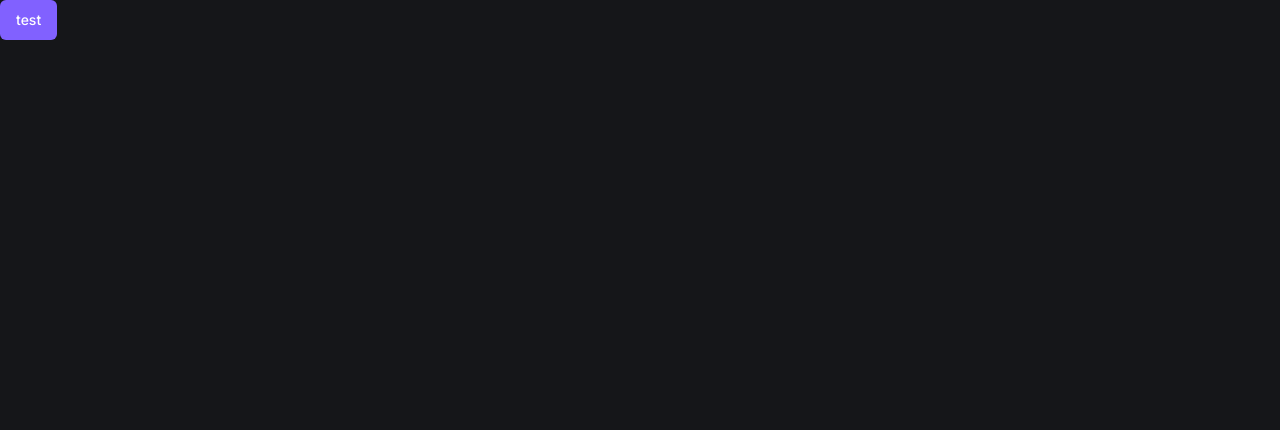
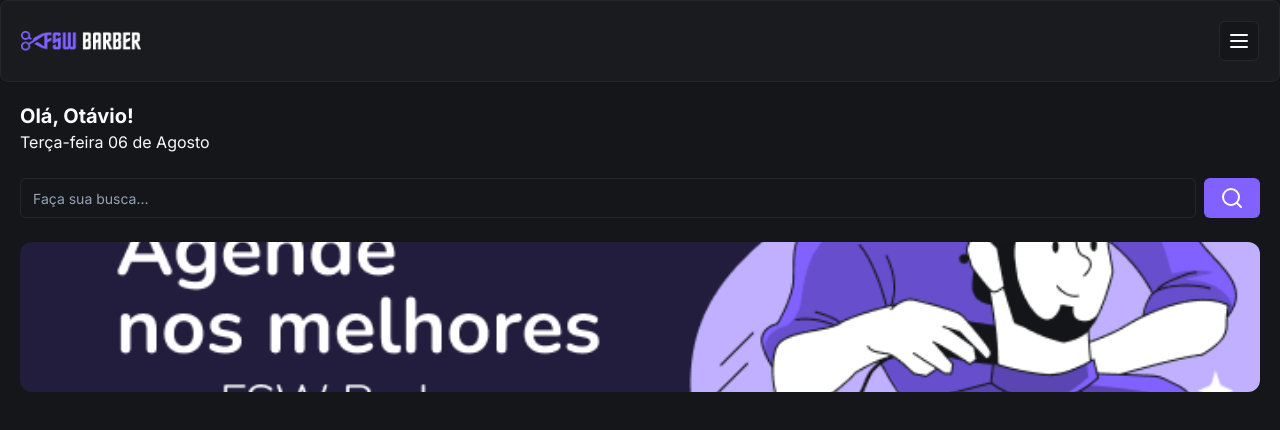
Before and after one commit to lima300/barber-time, a Next.js app: page / in a window 1280 px wide. Shown: the top 430 px of the page. Built offline with nearby package versions, Linux system fonts and the light colour scheme.

Commit message:
feat: add header component and banner

```diff
--- /dev/null
+++ b/app/_components/header.tsx
@@ -0,0 +1,19 @@
+import Image from "next/image";
+import { Card, CardContent } from "./ui/card";
+import { Button } from "./ui/button";
+import { MenuIcon } from "lucide-react";
+
+const Header = () => {
+  return (
+    <Card>
+      <CardContent className="flex flex-row items-center justify-between p-5">
+        <Image alt="barber time" src="/logo.png" height={18} width={120} />
+        <Button size="icon" variant="outline">
+          <MenuIcon />
+        </Button>
+      </CardContent>
+    </Card>
+  );
+};
+
+export default Header;
--- /dev/null
+++ b/app/_components/ui/card.tsx
@@ -0,0 +1,86 @@
+import * as React from "react";
+
+import { cn } from "@/app/_lib/utils";
+
+const Card = React.forwardRef<
+  HTMLDivElement,
+  React.HTMLAttributes<HTMLDivElement>
+>(({ className, ...props }, ref) => (
+  <div
+    ref={ref}
+    className={cn(
+      "rounded-lg border bg-card text-card-foreground shadow-sm",
+      className,
+    )}
+    {...props}
+  />
+));
+Card.displayName = "Card";
+
+const CardHeader = React.forwardRef<
+  HTMLDivElement,
+  React.HTMLAttributes<HTMLDivElement>
+>(({ className, ...props }, ref) => (
+  <div
+    ref={ref}
+    className={cn("flex flex-col space-y-1.5 p-6", className)}
+    {...props}
+  />
+));
+CardHeader.displayName = "CardHeader";
+
+const CardTitle = React.forwardRef<
+  HTMLParagraphElement,
+  React.HTMLAttributes<HTMLHeadingElement>
+>(({ className, ...props }, ref) => (
+  <h3
+    ref={ref}
+    className={cn(
+      "text-2xl font-semibold leading-none tracking-tight",
+      className,
+    )}
+    {...props}
+  />
+));
+CardTitle.displayName = "CardTitle";
+
+const CardDescription = React.forwardRef<
+  HTMLParagraphElement,
+  React.HTMLAttributes<HTMLParagraphElement>
+>(({ className, ...props }, ref) => (
+  <p
+    ref={ref}
+    className={cn("text-sm text-muted-foreground", className)}
+    {...props}
+  />
+));
+CardDescription.displayName = "CardDescription";
+
+const CardContent = React.forwardRef<
+  HTMLDivElement,
+  React.HTMLAttributes<HTMLDivElement>
+>(({ className, ...props }, ref) => (
+  <div ref={ref} className={cn("p-6 pt-0", className)} {...props} />
+));
+CardContent.displayName = "CardContent";
+
+const CardFooter = React.forwardRef<
+  HTMLDivElement,
+  React.HTMLAttributes<HTMLDivElement>
+>(({ className, ...props }, ref) => (
+  <div
+    ref={ref}
+    className={cn("flex items-center p-6 pt-0", className)}
+    {...props}
+  />
+));
+CardFooter.displayName = "CardFooter";
+
+export {
+  Card,
+  CardHeader,
+  CardFooter,
+  CardTitle,
+  CardDescription,
+  CardContent,
+};
--- /dev/null
+++ b/app/_components/ui/input.tsx
@@ -0,0 +1,25 @@
+import * as React from "react";
+
+import { cn } from "@/app/_lib/utils";
+
+export interface InputProps
+  extends React.InputHTMLAttributes<HTMLInputElement> {}
+
+const Input = React.forwardRef<HTMLInputElement, InputProps>(
+  ({ className, type, ...props }, ref) => {
+    return (
+      <input
+        type={type}
+        className={cn(
+          "flex h-10 w-full rounded-md border border-input bg-background px-3 py-2 text-sm ring-offset-background file:border-0 file:bg-transparent file:text-sm file:font-medium placeholder:text-muted-foreground focus-visible:outline-none focus-visible:ring-2 focus-visible:ring-ring focus-visible:ring-offset-2 disabled:cursor-not-allowed disabled:opacity-50",
+          className,
+        )}
+        ref={ref}
+        {...props}
+      />
+    );
+  },
+);
+Input.displayName = "Input";
+
+export { Input };
--- a/app/page.tsx
+++ b/app/page.tsx
@@ -1,5 +1,31 @@
+import { SearchIcon } from "lucide-react";
+import Header from "./_components/header";
 import { Button } from "./_components/ui/button";
+import { Input } from "./_components/ui/input";
+import Image from "next/image";
 
 export default function Home() {
-  return <Button>test</Button>;
+  return (
+    <div>
+      <Header />
+      <div className="p-5">
+        <h2 className="text-xl font-bold">Olá, Otávio!</h2>
+        <p>Terça-feira 06 de Agosto</p>
+        <div className="mt-6 flex flex-row items-center gap-2">
+          <Input placeholder="Faça sua busca..." />
+          <Button>
+            <SearchIcon />
+          </Button>
+        </div>
+        <div className="relative mt-6 h-[150px] w-full">
+          <Image
+            src="/banner-01.png"
+            alt="banner"
+            fill
+            className="rounded-xl object-cover"
+          />
+        </div>
+      </div>
+    </div>
+  );
 }
```
Also changed, not shown: public/banner-01.png (added), public/logo.png (added).
